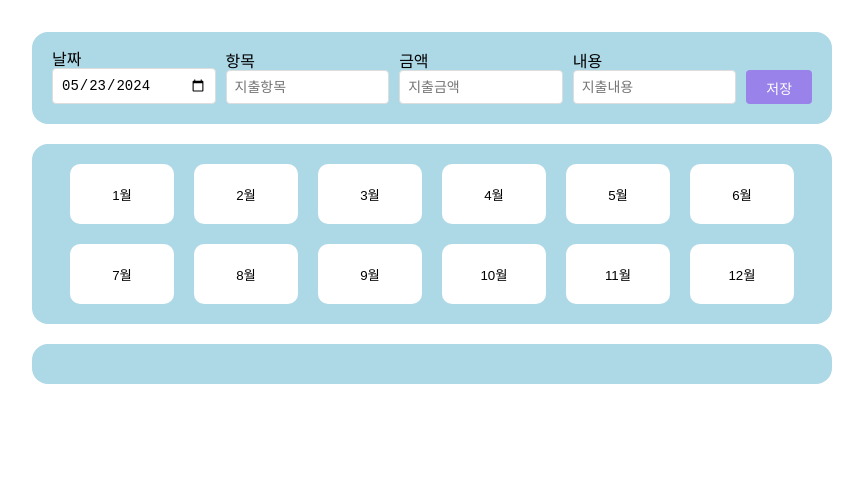
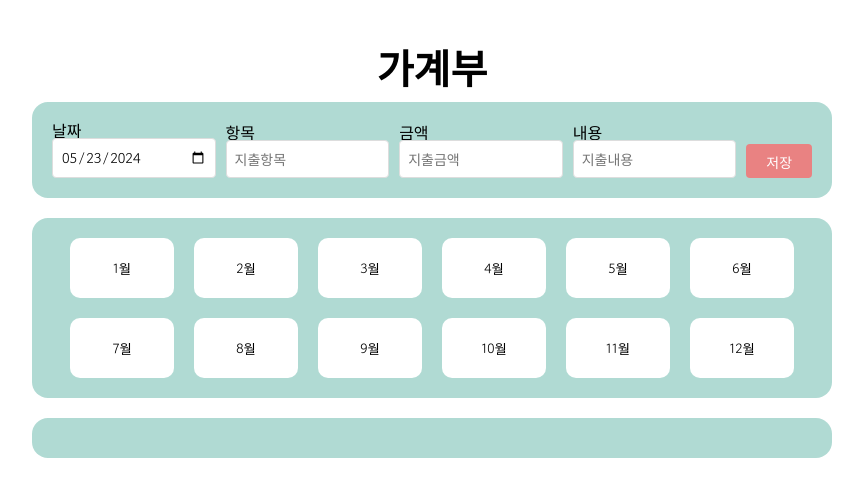
Before and after one commit to yeseul0809/Monthly_Expenditure_Project, a React (Vite) app: page / in a window 1280 px wide. Shown: the top 496 px of the page, without its empty margins (208-1071 px from the left). Built offline with nearby package versions, Linux system fonts and the light colour scheme.

Commit message:
✨ [Update : props-drilling 브랜치 기능구현+스타일 작업완료]
1. 지출내역 상세페이지 수정/삭제기능을 구현한다.
2. 전체적인 스타일을 일관성있게 편집한다.
3. props-drilling 브랜치 작업완료

```diff
--- a/index.html
+++ b/index.html
@@ -4,6 +4,12 @@
     <meta charset="UTF-8" />
     <!-- <link rel="icon" type="image/svg+xml" href="/vite.svg" /> -->
     <meta name="viewport" content="width=device-width, initial-scale=1.0" />
+    <link rel="preconnect" href="https://fonts.googleapis.com" />
+    <link rel="preconnect" href="https://fonts.gstatic.com" crossorigin />
+    <link
+      href="https://fonts.googleapis.com/css2?family=Gowun+Dodum&display=swap"
+      rel="stylesheet"
+    />
     <title>Monthly Expenditure</title>
   </head>
   <body>
--- a/src/App.jsx
+++ b/src/App.jsx
@@ -1,10 +1,7 @@
-import { useState } from "react";
 import Router from "./shared/Router";
 import GlobalStyles from "./components/GlobalStyles";
 
 function App() {
-  const [count, setCount] = useState(0);
-
   return (
     <>
       <GlobalStyles />
--- a/src/components/GlobalStyles.jsx
+++ b/src/components/GlobalStyles.jsx
@@ -1,19 +1,44 @@
-import React from "react";
 import { createGlobalStyle } from "styled-components";
 import reset from "styled-reset";
 
 const GlobalStyles = createGlobalStyle`
     ${reset}
+
     :root {
     max-width: 1280px;
     margin: 0 auto;
     padding: 2rem;
     text-align: center;
+
+    font-family: "Gowun Dodum", sans-serif;
+    font-weight: 400;
+    font-style: normal;
     }
+
+    h1 {
+    font-size: 2.5rem;
+    margin: 15px;
+    font-weight: 700;
+    }
+
     .swal2-icon {
     display: flex !important;
     justify-content: center !important;
     margin: auto;
+    padding: 5px;
+    }
+    .swal2-icon-content {
+       color: #e22a2a;
+    }
+
+    .swal2-popup{
+        width: 34rem;
+    }
+
+
+    .swal2-confirm.swal2-styled{
+    background-color: #e98282;
+    border: #e98282;
     }
 
 `;
--- a/src/components/InputForm.jsx
+++ b/src/components/InputForm.jsx
@@ -1,14 +1,18 @@
-import React, { useEffect, useState } from "react";
 import styled from "styled-components";
 import { v4 as uuidv4 } from "uuid";
 import Swal from "sweetalert2";
 
-const InputForm = ({ data, setData }) => {
-  const [date, setDate] = useState("2024-05-23"); // 날짜
-  const [category, setCategory] = useState(""); // 지출항목
-  const [price, setPrice] = useState(""); // 지출금액
-  const [description, setDescription] = useState(""); // 지출내용
-
+const InputForm = ({
+  date,
+  price,
+  category,
+  description,
+  setDate,
+  setCategory,
+  setPrice,
+  setDescription,
+  setData,
+}) => {
   const onSubmitHandler = (e) => {
     e.preventDefault();
 
@@ -33,7 +37,7 @@ const InputForm = ({ data, setData }) => {
     // 로컬 스토리지에 새롭게 추가되는 지출내역 저장하기
     setData((prevData) => {
       const updatedData = [...prevData, newList];
-      localStorage.setItem("storedData", JSON.stringify(updatedData));
+      localStorage.setItem("localData", JSON.stringify(updatedData));
       return updatedData;
     });
 
@@ -112,16 +116,18 @@ const StInput = styled.input`
   border: 1px solid rgb(221, 221, 221);
   border-radius: 4px;
   font-size: 14px;
+  font-family: "Gowun Dodum", sans-serif;
 `;
 
 const StInputButton = styled.button`
   padding: 8px 20px;
   height: 34px;
   margin-top: 10px;
-  background-color: #9982e9;
+  background-color: #e98282;
   color: white;
   border: none;
   border-radius: 4px;
+  font-family: "Gowun Dodum", sans-serif;
   font-size: 14px;
   cursor: pointer;
   transition: background-color 0.2s ease-in-out 0s;
--- a/src/components/List.jsx
+++ b/src/components/List.jsx
@@ -50,12 +50,12 @@ const List = ({ activeIndex, data, setData }) => {
 
   // 로컬 스토리지에서 데이터 가져오기
   useEffect(() => {
-    const storedData = JSON.parse(localStorage.getItem("storedData"));
+    const storedData = JSON.parse(localStorage.getItem("localData"));
     if (storedData) {
       setData(storedData);
     } else {
       // 로컬 스토리지에 데이터가 없을 경우 더미데이터로 초기화
-      localStorage.setItem("storedData", JSON.stringify(dummyData));
+      localStorage.setItem("localData", JSON.stringify(dummyData));
       setData(dummyData);
     }
   }, []);
@@ -75,7 +75,7 @@ const List = ({ activeIndex, data, setData }) => {
               {data.category} - {data.description}
             </span>
           </StDataGroup>
-          <span>{data.price} 원</span>
+          <StPrice>{data.price} 원</StPrice>
         </StDataWrap>
       ))}
     </StList>
@@ -101,6 +101,10 @@ const StDataWrap = styled.div`
   box-shadow: rgba(0, 0, 0, 0.1) 0px 4px 6px;
   transition: transform 0.2s ease-in-out 0s;
   cursor: pointer;
+
+  &:hover {
+    transform: scale(1.02);
+  }
 `;
 
 // 날짜, 카테고리, 설명 묶음
@@ -121,7 +125,7 @@ const StDataGroup = styled.div`
 
   & > span:last-child {
     font-weight: bold;
-    color: #9982e9;
+    color: #e98282;
     flex-shrink: 0;
 
     white-space: nowrap;
@@ -130,3 +134,8 @@ const StDataGroup = styled.div`
     max-width: 100%;
   }
 `;
+
+const StPrice = styled.span`
+  flex-shrink: 0;
+  font-weight: 500;
+`;
--- a/src/components/MonthButton.jsx
+++ b/src/components/MonthButton.jsx
@@ -57,9 +57,11 @@ const StButton = styled.button`
   justify-content: center;
   align-items: center;
   flex-shrink: 0;
-  color: var(--black-alpha-100, #000);
+  /* color: var(--black-alpha-100, #000); */
+  font-family: "Gowun Dodum", sans-serif;
   border-radius: 10px;
   border: none;
   cursor: pointer;
-  background-color: ${(props) => (props.$active ? "#b9aee2" : "white")};
+  background-color: ${(props) => (props.$active ? "#e98282" : "white")};
+  color: ${(props) => (props.$active ? "white" : "black")};
 `;
--- a/src/main.jsx
+++ b/src/main.jsx
@@ -3,7 +3,7 @@ import ReactDOM from "react-dom/client";
 import App from "./App.jsx";
 
 ReactDOM.createRoot(document.getElementById("root")).render(
-  <React.StrictMode>
-    <App />
-  </React.StrictMode>
+  // <React.StrictMode>
+  <App />
+  // </React.StrictMode>
 );
--- a/src/pages/Home.jsx
+++ b/src/pages/Home.jsx
@@ -5,15 +5,35 @@ import InputForm from "../components/InputForm";
 import MonthButton from "../components/MonthButton";
 import List from "../components/List";
 
-const Home = () => {
+const Home = ({
+  date,
+  price,
+  category,
+  description,
+  setDate,
+  setCategory,
+  setPrice,
+  setDescription,
+}) => {
   const [activeIndex, setActiveIndex] = useState("");
   const [data, setData] = useState([]);
 
   return (
     <>
+      <h1>가계부</h1>
       <StMain>
         <StHomeSection>
-          <InputForm data={data} setData={setData} />
+          <InputForm
+            date={date}
+            setDate={setDate}
+            category={category}
+            setCategory={setCategory}
+            price={price}
+            setPrice={setPrice}
+            description={description}
+            setDescription={setDescription}
+            setData={setData}
+          />
         </StHomeSection>
         <StHomeSection>
           <MonthButton
@@ -42,5 +62,5 @@ const StMain = styled.main`
 const StHomeSection = styled.section`
   border-radius: 16px;
   padding: 20px;
-  background-color: lightblue;
+  background-color: rgb(106 185 172 / 53%);
 `;
--- a/src/shared/Router.jsx
+++ b/src/shared/Router.jsx
@@ -1,14 +1,44 @@
 import React from "react";
+import { useState } from "react";
 import { BrowserRouter, Route, Routes } from "react-router-dom";
 import Home from "../pages/Home";
 import Detail from "../pages/Detail";
 
 const Router = () => {
+  const [date, setDate] = useState("2024-05-23"); // 날짜
+  const [category, setCategory] = useState(""); // 지출항목
+  const [price, setPrice] = useState(""); // 지출금액
+  const [description, setDescription] = useState(""); // 지출내용
+
   return (
     <BrowserRouter>
       <Routes>
-        <Route path="/" element={<Home />} />
-        <Route path="detail" element={<Detail />} />
+        <Route
+          path="/"
+          element={
+            <Home
+              date={date}
+              setDate={setDate}
+              category={category}
+              setCategory={setCategory}
+              price={price}
+              setPrice={setPrice}
+              description={description}
+              setDescription={setDescription}
+            />
+          }
+        />
+        <Route
+          path="/detail/:id"
+          element={
+            <Detail
+              setDescription={setDescription}
+              setPrice={setPrice}
+              setDate={setDate}
+              setCategory={setCategory}
+            />
+          }
+        />
       </Routes>
     </BrowserRouter>
   );
```
Also changed, not shown: src/pages/Detail.jsx (+167 -3 lines).
